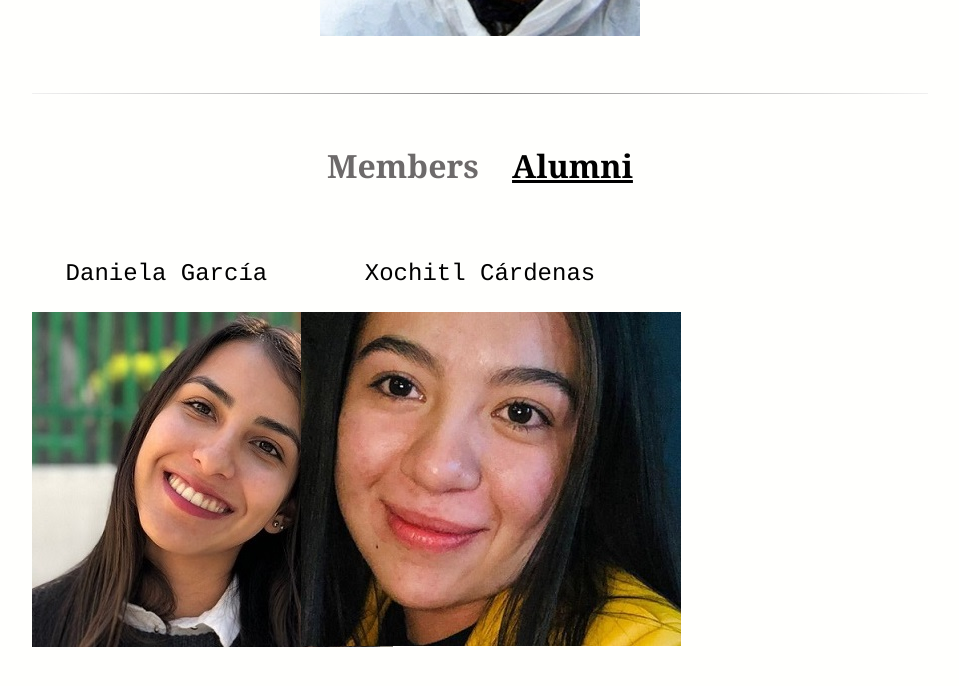
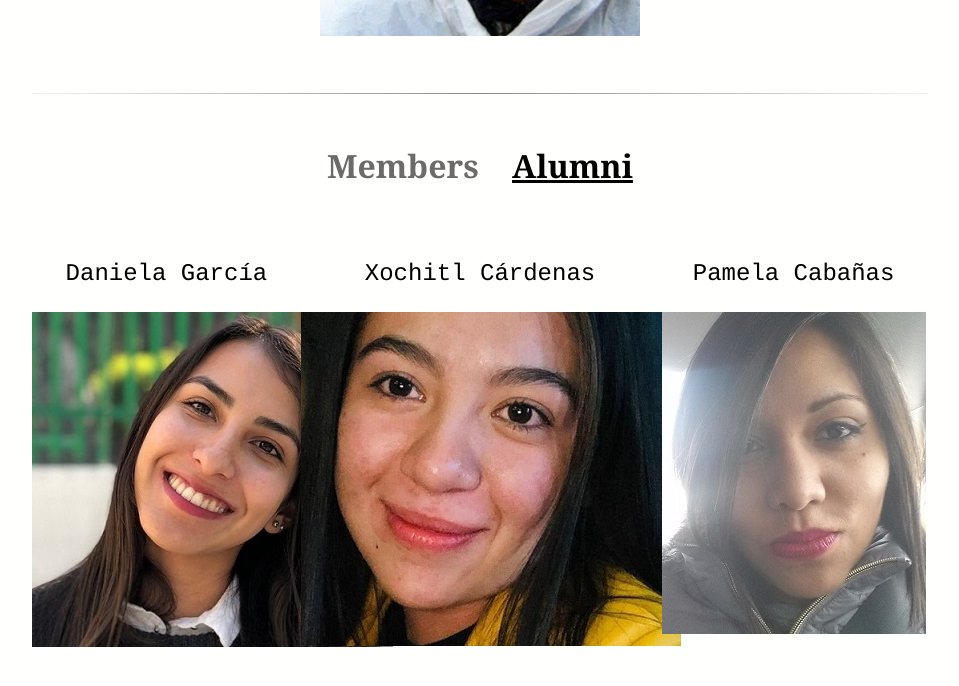
Before and after one commit to BouzasLab25/bouzaslab25.github.io, a Jekyll site: the page built from people/alumni.html, in a window 1280 px wide and 900 px high, scrolled down 698 px. Shown: the top 686 px of the window, without its empty margins (160-1119 px from the left). Built offline with Jekyll 4.4.1, drawn with Linux system fonts in a browser that asks for light colours.

Commit message:
Update alumni.html

```diff
--- a/people/alumni.html
+++ b/people/alumni.html
@@ -23,3 +23,8 @@ title: Lab25 Alumni
 	     <p><a class='lu' href="/people/al_Xochitl.html">Xochitl Cárdenas</a></p>
 	      <a href="/people/al_Xochitl.html"><img class="displayed" src="/images/al_Xochitl.jpg" /></a>
   </div>
+
+<div class="right">
+	     <p><a class='lu' href="/people/al_Pamela.html">Pamela Cabañas</a></p>
+	      <a href="/people/al_Pamela.html"><img class="displayed" src="/images/al_Pamela.jpg" /></a>
+  </div>
```
